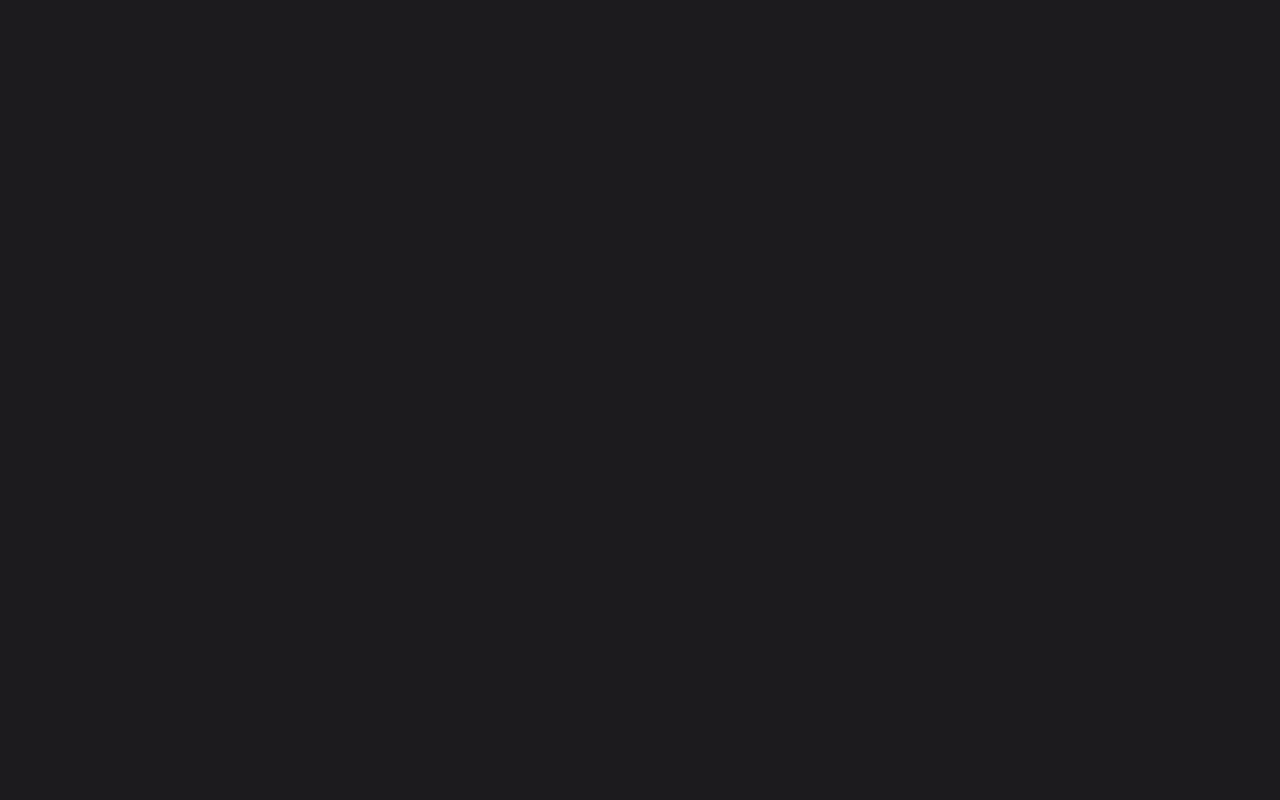
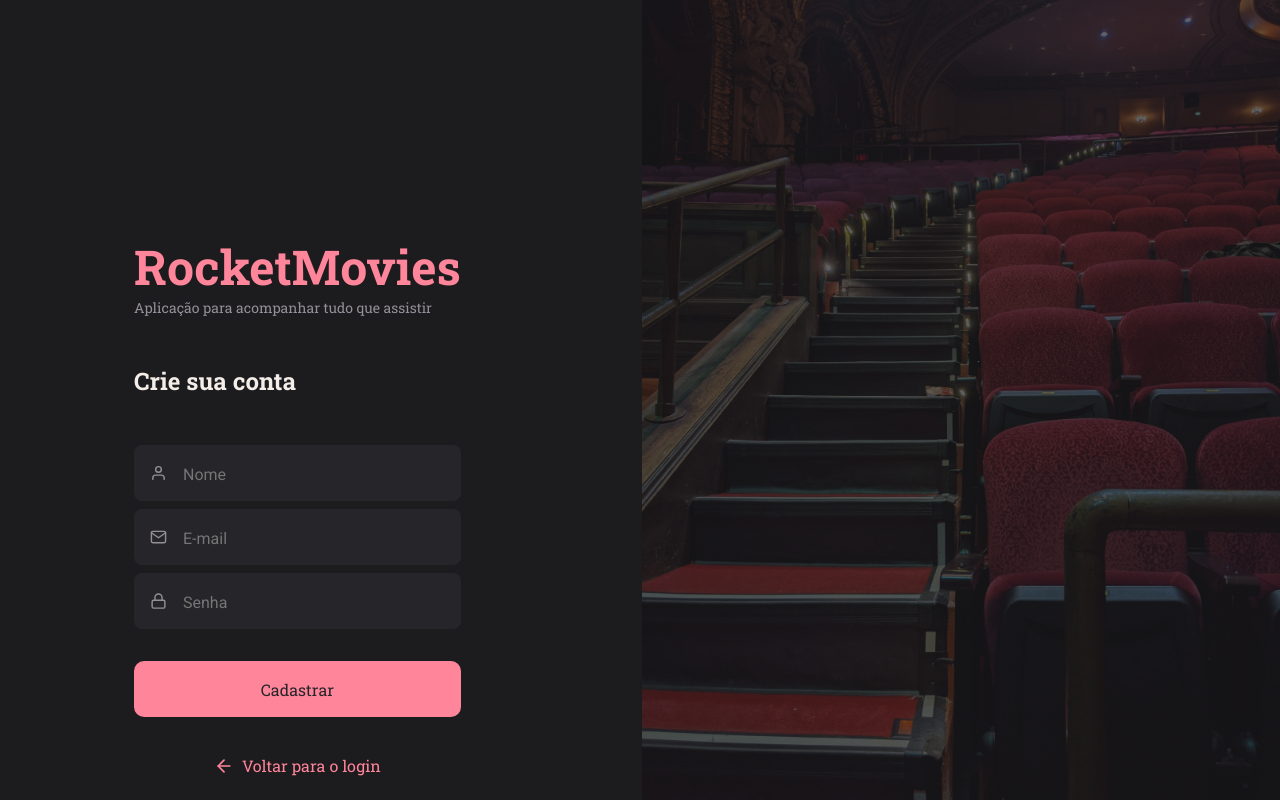
Before and after one commit to caue-bueno/RocketMovies, a React (Vite) app: page /signup in a window 1280 px wide. Before the commit this address had no page. Built offline with nearby package versions, Linux system fonts and the light colour scheme.

Commit message:
Finished signup page

```diff
--- a/package.json
+++ b/package.json
@@ -9,6 +9,7 @@
     "preview": "vite preview"
   },
   "dependencies": {
+    "axios": "^1.4.0",
     "react": "^18.2.0",
     "react-dom": "^18.2.0",
     "react-icons": "^4.8.0",
--- a/src/components/Button/index.jsx
+++ b/src/components/Button/index.jsx
@@ -1,8 +1,8 @@
 import { Container } from "./style";
 
-export function Button({ title, icon: Icon }) {
+export function Button({ title, icon: Icon, ...rest }) {
   return (
-    <Container type="button">
+    <Container type="button" {...rest}>
       {Icon && <Icon size={20} />}
       {title}
     </Container>
--- a/src/pages/SignUp/index.jsx
+++ b/src/pages/SignUp/index.jsx
@@ -1,10 +1,38 @@
+import { useState } from "react"
+import { useNavigate } from "react-router-dom"
 import { Container, Form, Background } from "./styles"
 import { FiMail, FiLock, FiUser, FiArrowLeft } from 'react-icons/fi'
 import { Input } from "../../components/Input"
 import { Button } from "../../components/Button"
 import { ButtonText } from "../../components/ButtonText"
+import { api } from "../../service/api";
 
 export function SignUp() {
+  const [name, setName] = useState("");
+  const [email, setEmail] = useState("");
+  const [password, setPassword] = useState("");
+
+  const navigate = useNavigate();
+
+  function handleSignUp() {
+    if (!name || !email || !password) {
+      return alert("Preencha todos os campos!")
+    }
+
+    api.post("/users", {name, email, password })
+    .then(() => {
+      alert("Usuário cadastrado com sucesso!");
+      navigate("/")
+    })
+    .catch(error => {
+      if (error.response) {
+        alert(error.response.data.message);
+      } else {
+        alert("Não foi possível cadastrar");
+      }
+    })
+  }
+
   return (
     <Container>
       <Form>
@@ -13,11 +41,38 @@ export function SignUp() {
 
         <h3>Crie sua conta</h3>
 
-        <Input icon={FiUser} placeholder="Nome" type="text" />
-        <Input icon={FiMail} placeholder="E-mail" type="text" />
-        <Input icon={FiLock} placeholder="Senha" type="password" />
-        <Button title="Cadastrar" />
-        <ButtonText title="Voltar para o login" icon={FiArrowLeft} url="/" />
+        <Input
+          icon={FiUser}
+          placeholder="Nome"
+          type="text"
+          onChange={(e) => setName(e.target.value)}
+        />
+
+        <Input
+          icon={FiMail}
+          placeholder="E-mail"
+          type="text"
+          onChange={(e) => setEmail(e.target.value)}
+        />
+
+        <Input
+          icon={FiLock}
+          placeholder="Senha"
+          type="password"
+          onChange={(e) => setPassword(e.target.value)}
+        />
+
+        <Button
+          title="Cadastrar"
+          onClick={handleSignUp}
+        />
+
+        <ButtonText
+          title="Voltar para o login"
+          icon={FiArrowLeft}
+          url="/"
+        />
+
       </Form>
       <Background />
     </Container>
--- a/src/routes/index.jsx
+++ b/src/routes/index.jsx
@@ -6,7 +6,7 @@ import { AuthRoutes } from "./auth.routes";
 export function Routes() {
   return (
     <BrowserRouter>
-      <AppRoutes />
+      <AuthRoutes />
     </BrowserRouter>
   )
 }
--- /dev/null
+++ b/src/service/api.js
@@ -0,0 +1,5 @@
+import axios from "axios";
+
+export const api = axios.create({
+  baseURL: "http://localhost:3333"
+});
```
Also changed, not shown: 1 other file (tests, documents, lock files or other folders).
